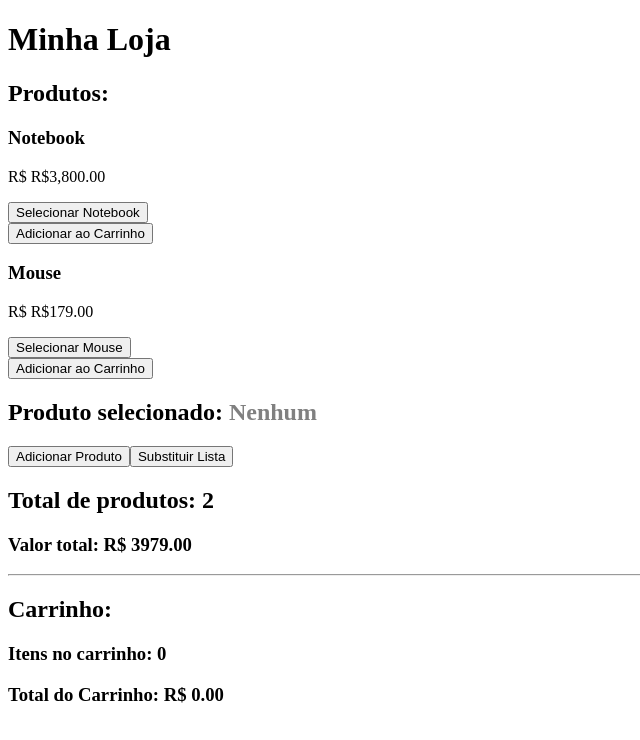
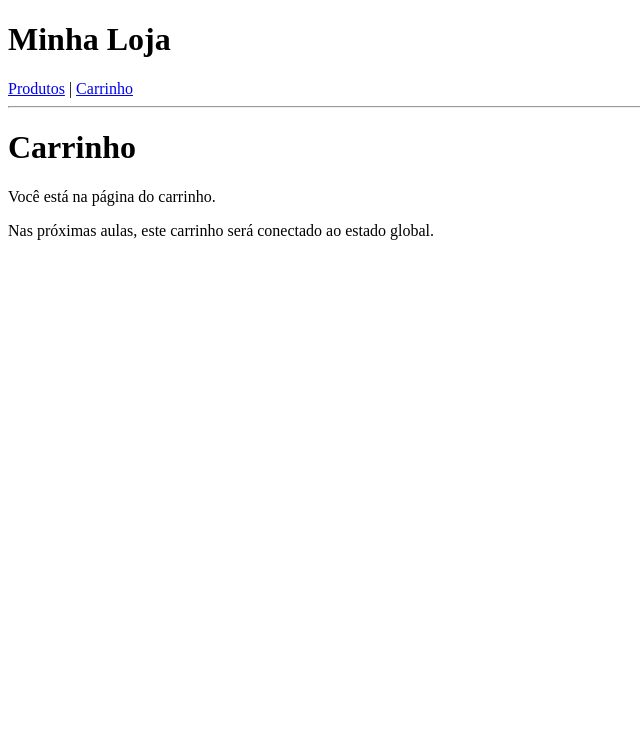
Before and after one commit to fabcurvello/ProjetoPrimeiroAppAngularModerno, an Angular app: page /carrinho in a window 1280 px wide. Before the commit this address led to /. Shown: the top 740 px of the page, without its empty margins (0-640 px from the left). Built offline with nearby package versions, Linux system fonts and the light colour scheme.

Commit message:
Aula 12 ok - Introducao ao Router

```diff
--- a/src/app/app.config.ts
+++ b/src/app/app.config.ts
@@ -7,6 +7,7 @@
 export const appConfig: ApplicationConfig = {
   providers: [
     provideBrowserGlobalErrorListeners(),
-    provideRouter(routes), provideClientHydration(withEventReplay())
+    provideRouter(routes),
+    provideClientHydration(withEventReplay())
   ]
 };
--- a/src/app/app.html
+++ b/src/app/app.html
@@ -1,2 +1,10 @@
 <h1>Minha Loja</h1>
-<app-lista-produtos></app-lista-produtos>
+
+<nav>
+  <a routerLink="/">Produtos</a> |
+  <a routerLink="/carrinho">Carrinho</a>
+</nav>
+
+<hr>
+
+<router-outlet></router-outlet>
--- a/src/app/app.routes.ts
+++ b/src/app/app.routes.ts
@@ -1,3 +1,15 @@
 import { Routes } from '@angular/router';
 
-export const routes: Routes = [];
+import { ListaProdutos } from './features/produtos/lista-produtos/lista-produtos';
+import { Carrinho } from './features/carrinho/carrinho/carrinho';
+
+export const routes: Routes = [
+    {
+        path: '',
+        component: ListaProdutos
+    },
+    {
+        path: 'carrinho',
+        component: Carrinho
+    }
+];
--- a/src/app/app.ts
+++ b/src/app/app.ts
@@ -1,12 +1,13 @@
 import { Component, signal } from '@angular/core';
-import { ListaProdutos } from './features/produtos/lista-produtos/lista-produtos';
+import { RouterOutlet, RouterLink } from '@angular/router';
+
 
 @Component({
   selector: 'app-root',
-  imports: [ListaProdutos], // remove RouterOutlet,
+  imports: [RouterOutlet, RouterLink],
   templateUrl: './app.html',
   styleUrl: './app.css'
 })
 export class App {
-  protected readonly title = signal('meu-primeiro-app');
+
 }
--- /dev/null
+++ b/src/app/features/carrinho/carrinho/carrinho.html
@@ -0,0 +1,5 @@
+<h1>Carrinho</h1>
+
+<p>Você está na página do carrinho.</p>
+
+<p>Nas próximas aulas, este carrinho será conectado ao estado global.</p>
--- /dev/null
+++ b/src/app/features/carrinho/carrinho/carrinho.ts
@@ -0,0 +1,12 @@
+import { Component } from '@angular/core';
+
+@Component({
+  selector: 'app-carrinho',
+  imports: [],
+  templateUrl: './carrinho.html',
+  styleUrl: './carrinho.css',
+})
+export class Carrinho {
+  // Lógica do carrinho virá em aulas futuras
+  // Por ora, apenas exibe a página de carrinho
+}
```
Also changed, not shown: src/app/features/carrinho/carrinho/carrinho.css (added), 1 other file (tests, documents, lock files or other folders).
